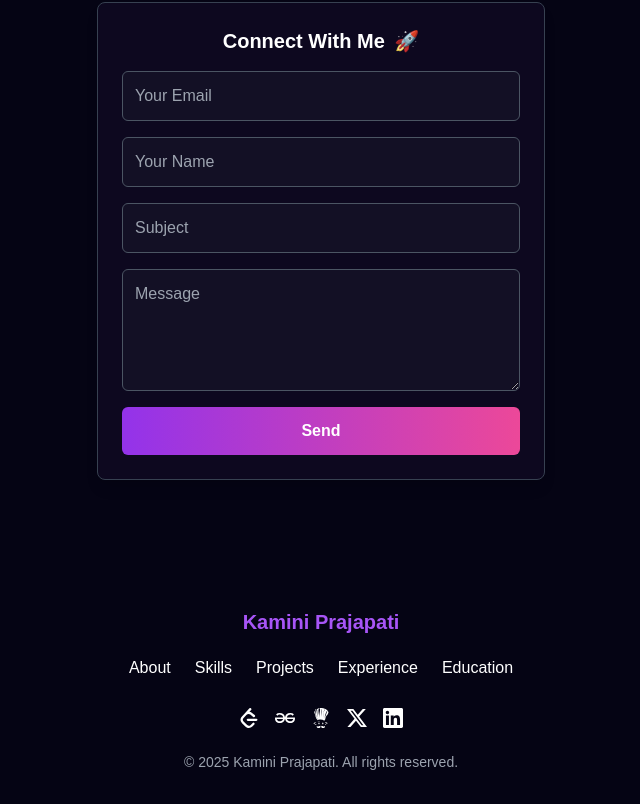
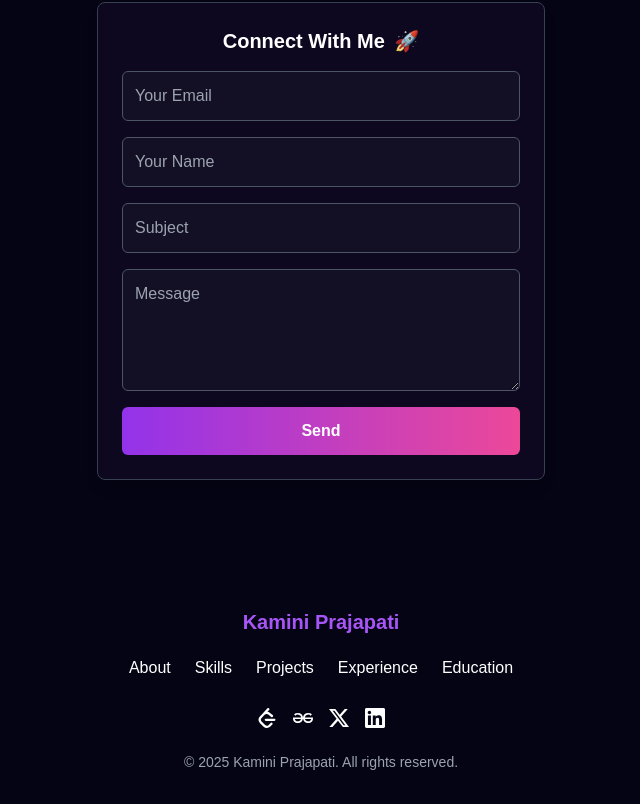
Before and after one commit to Kamini8707/Kamini_Portfolio, a React (Vite) app: page / in a window 1280 px wide. Shown: the part 7252-8056 px from the top of the page, without its empty margins (319-959 px from the left). Built offline with nearby package versions, Linux system fonts and the light colour scheme.

Commit message:
update the link of codechef

```diff
--- a/src/components/Footer/Footer.jsx
+++ b/src/components/Footer/Footer.jsx
@@ -54,10 +54,10 @@ const Footer = () => {
               icon: <SiGeeksforgeeks />,
               link: "https://www.geeksforgeeks.org/user/kaminipraj3k4m/",
             },
-            {
-              icon: <SiCodechef />,
-              link: "https://www.codechef.com/users/kamini8707",
-            },
+            // {
+            //   icon: <SiCodechef />,
+            //   link: "https://www.codechef.com/users/kamini8707",
+            // },
             {
               icon: <SiX />,
               link: "https://x.com/KaminiPraj29538",
```
